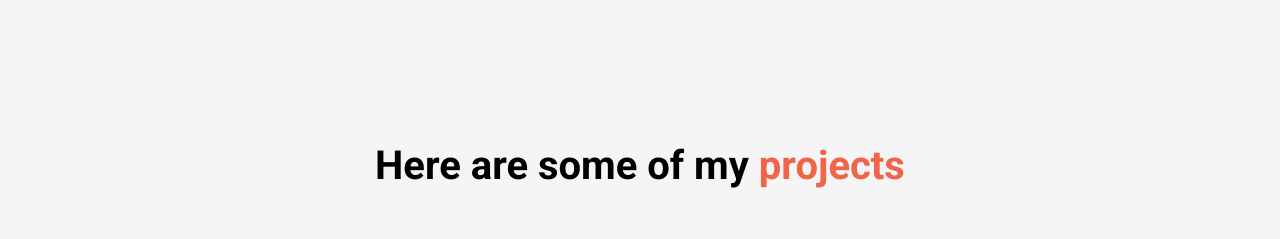
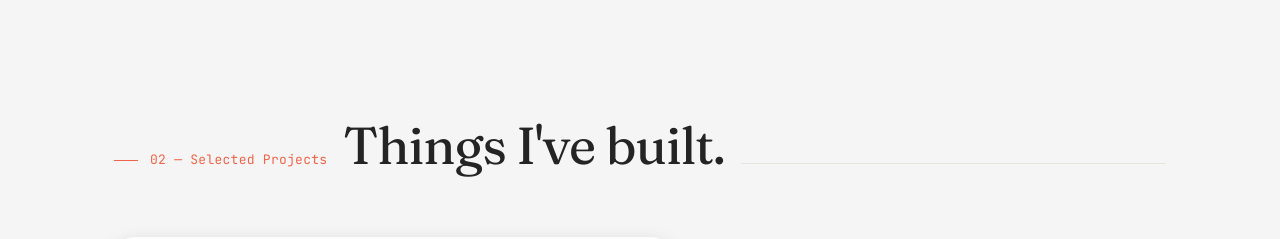
Before and after one commit to jeddelich/next-portfolio, a Next.js app: page / in a window 1280 px wide. Shown: the part 872-1111 px from the top of the page. Built offline with nearby package versions, Linux system fonts and the light colour scheme.

Commit message:
style: update project section header

```diff
--- a/components/projects/Projects.module.css
+++ b/components/projects/Projects.module.css
@@ -2,6 +2,56 @@
   z-index: 2;
   position: relative;
   scroll-margin-top: -80px;
+}
+
+.sectionHeader {
+  display: flex;
+  align-items: baseline;
+  width: 100%;
+  gap: 16px;
+  margin-bottom: 64px;
+}
+
+.sectionEyebrow {
+  font-family: 'JetBrains Mono', ui-monospace, monospace;
+  font-size: 13px;
+  color: var(--color-primary);
+  letter-spacing: 0.02em;
+  white-space: nowrap;
+}
+
+.sectionEyebrow::before {
+  content: '';
+  display: inline-block;
+  width: 24px;
+  height: 1px;
+  background: var(--color-primary);
+  vertical-align: middle;
+  margin-right: 12px;
+}
+
+.sectionTitle {
+  font-family: 'Fraunces', serif;
+  font-size: clamp(32px, 5vw, 52px);
+  font-weight: 400;
+  letter-spacing: -0.02em;
+  margin: 0;
+  line-height: 1.05;
+  color: var(--color-dark);
+}
+
+.sectionRule {
+  flex: 1;
+  height: 1px;
+  background: #e6e4dc;
+}
+
+:global(.dark-theme) .sectionTitle {
+  color: var(--color-light);
+}
+
+:global(.dark-theme) .sectionRule {
+  background: #3a3a3a;
 }
 
 .project__list {
@@ -9,3 +59,23 @@
   flex-direction: column;
   gap: 8rem;
 }
+
+@media (max-width: 600px) {
+  .sectionHeader {
+    flex-direction: column;
+    align-items: flex-start;
+    gap: 8px;
+    margin-bottom: 48px;
+  }
+
+  .sectionRule {
+    display: none;
+  }
+}
+
+@media (max-width: 480px) {
+  .sectionHeader {
+    align-items: center;
+    text-align: center;
+  }
+}
--- a/components/projects/Projects.tsx
+++ b/components/projects/Projects.tsx
@@ -15,9 +15,11 @@ function Projects() {
       <Marquee />
       <div className="container">
         <div className="row">
-          <h1 className="section__title">
-            Here are some of my <span className="orange">projects</span>
-          </h1>
+          <div className={styles.sectionHeader}>
+            <span className={styles.sectionEyebrow}>02 — Selected Projects</span>
+            <h2 className={styles.sectionTitle}>Things I&apos;ve built.</h2>
+            <span className={styles.sectionRule} aria-hidden="true"></span>
+          </div>
           <ul className={styles.project__list}>
             {projects.slice(0, projectsDisplayed).map((project, index) => (
               <ProjectCard
```
